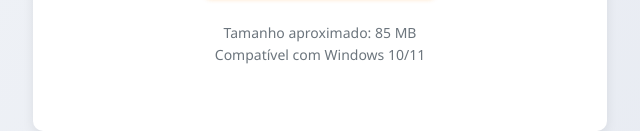
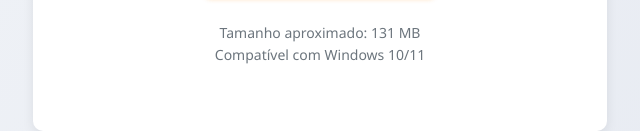
Before and after one commit to QG-Digital/garimpeiro-v2, a plain HTML site: page index.html in a window 1280 px wide. Shown: the part 700-831 px from the top of the page, 320-960 px from the left. Drawn offline with Linux system fonts and the light colour scheme.

Commit message:
Update file size in index.html

```diff
--- a/index.html
+++ b/index.html
@@ -35,7 +35,7 @@
             </button>
 
             <p style="margin-top: 20px; font-size: 14px;">
-                Tamanho aproximado: 85 MB<br>
+                Tamanho aproximado: 131 MB<br>
                 Compatível com Windows 10/11
             </p>
         </div>
```
